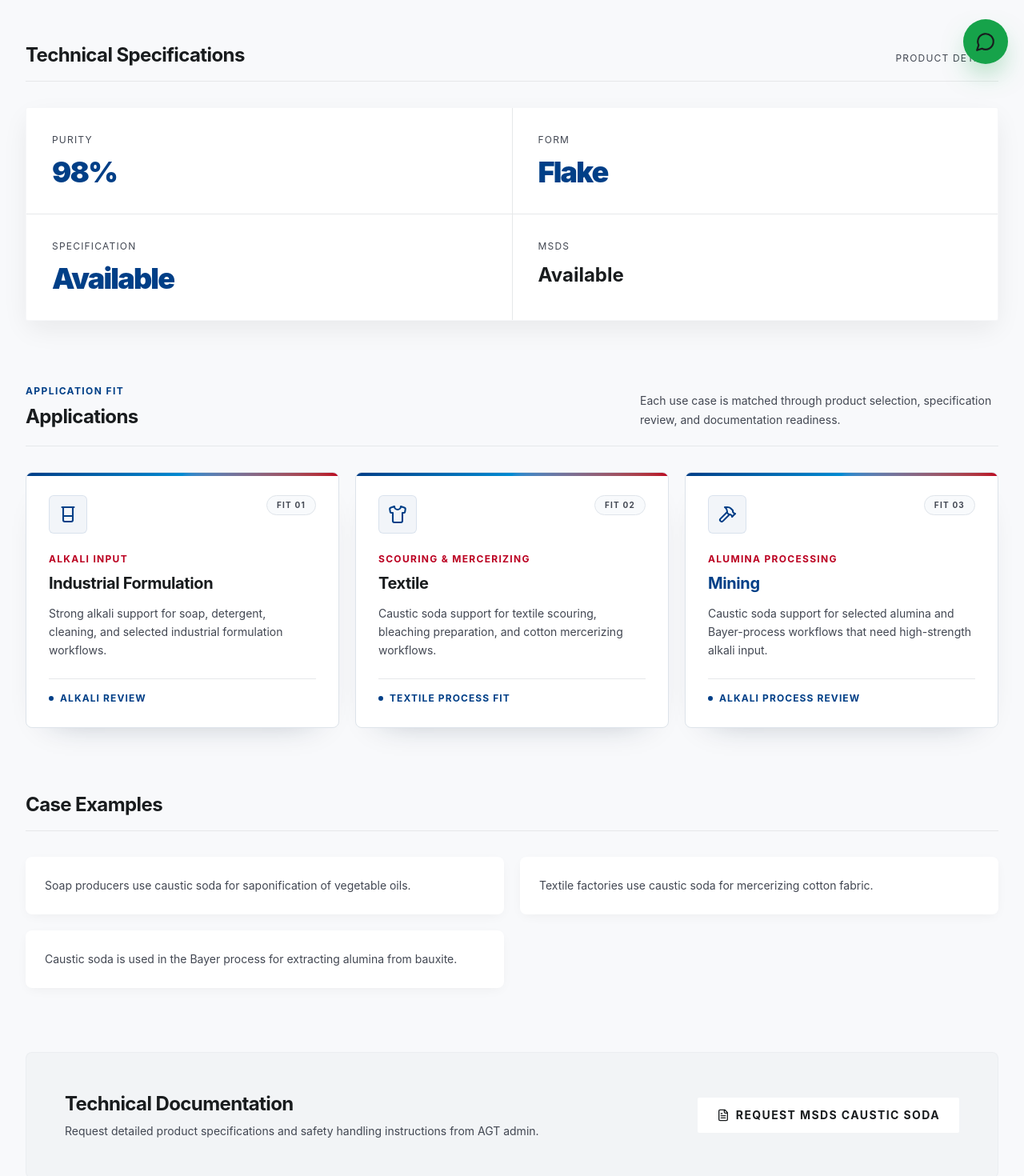
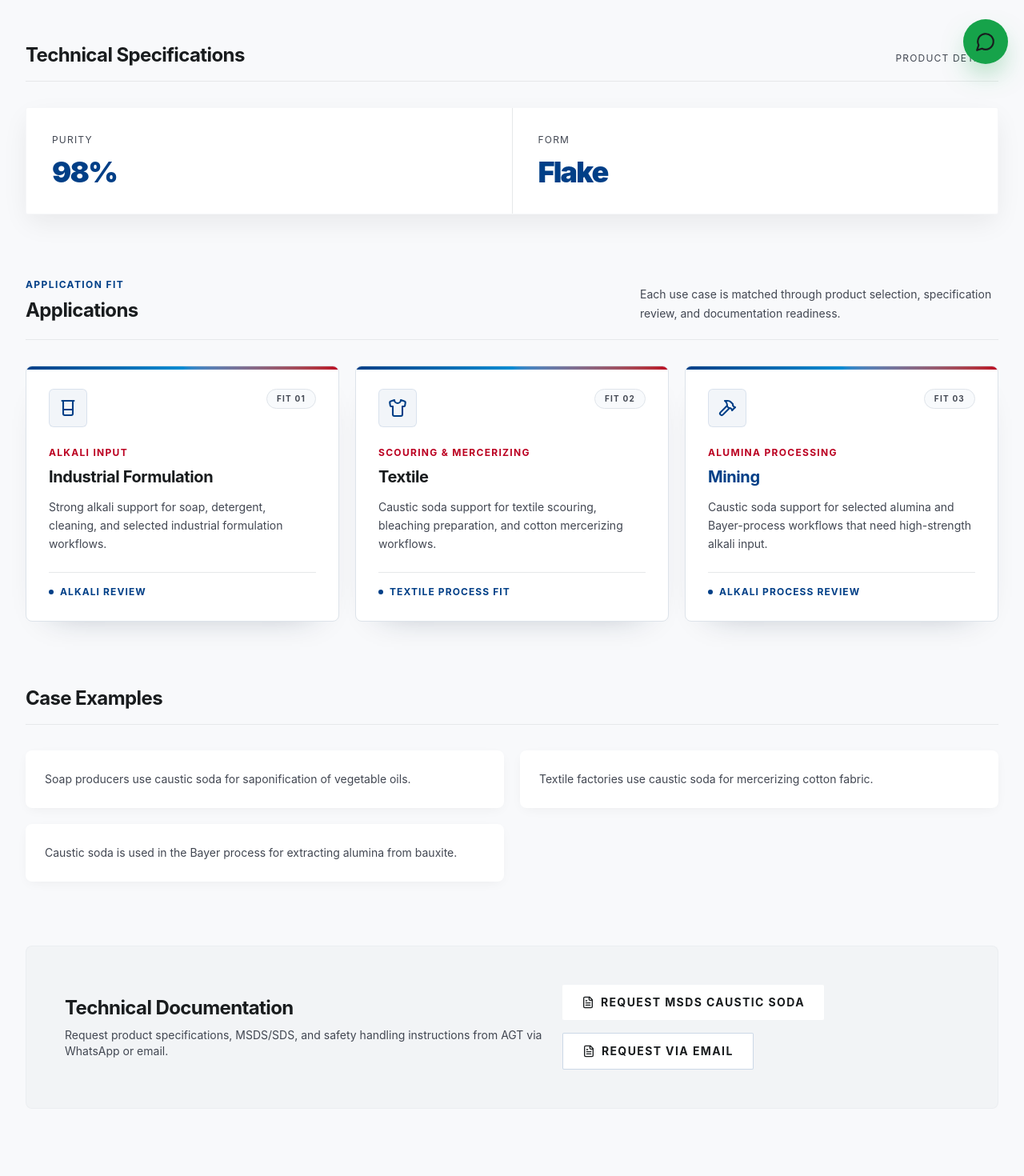
Before and after one commit to persadaramiiza/agt-website, a Next.js app: page /products/caustic-soda-98-flake in a window 1280 px wide. Shown: the part 700-2170 px from the top of the page at 80% size. Built offline with nearby package versions, Linux system fonts and the light colour scheme.

Commit message:
Move request-only product docs to CTA

```diff
--- a/src/app/products/[slug]/page.tsx
+++ b/src/app/products/[slug]/page.tsx
@@ -340,6 +340,15 @@ function getProductTitleClass(name: string) {
   return "text-5xl leading-none tracking-[-1.5px] sm:text-6xl md:text-7xl md:tracking-[-2.5px]";
 }
 
+function isRequestOnlySpec(spec: { label: string; value: string }) {
+  const requestOnlyLabels = ["Specification", "MSDS", "SDS"];
+
+  return (
+    requestOnlyLabels.includes(spec.label) &&
+    spec.value.toLowerCase() === "available"
+  );
+}
+
 export function generateStaticParams() {
   return products.map((product) => ({ slug: product.slug }));
 }
@@ -373,6 +382,11 @@ export default async function ProductDetailPage({
   const productTitleClass = getProductTitleClass(product.name);
   const productIndustryLink = getProductIndustryLink(product.slug, product.category);
   const hasSingleGradeGroup = product.gradeGroups?.length === 1;
+  const visibleSpecs = product.specs.filter((spec) => !isRequestOnlySpec(spec));
+  const emailSubject = encodeURIComponent(`Request ${product.name} documentation`);
+  const emailBody = encodeURIComponent(
+    `Hello AGT team,\n\nI would like to request the specification/MSDS for ${product.name}.\n\nThank you.`,
+  );
 
   return (
     <main className="bg-background">
@@ -441,7 +455,7 @@ export default async function ProductDetailPage({
         </div>
         <div className="industrial-shadow overflow-hidden rounded-[2px] border border-[#c2c6d4]/15 bg-white">
           <dl className="grid bg-[#e6e8ea] gap-px md:grid-cols-2">
-            {product.specs.slice(0, 4).map((spec, index) => (
+            {visibleSpecs.slice(0, 4).map((spec, index) => (
               <div key={spec.label} className="bg-white p-8">
                 <dt className="text-xs uppercase tracking-[1.2px] text-muted">
                   {spec.label}
@@ -639,8 +653,8 @@ export default async function ProductDetailPage({
               Technical Documentation
             </h2>
             <p className="mt-2 text-sm text-muted">
-              Request detailed product specifications and safety handling
-              instructions from AGT admin.
+              Request product specifications, MSDS/SDS, and safety handling
+              instructions from AGT via WhatsApp or email.
             </p>
           </div>
           <div className="mt-6 flex flex-wrap gap-4 md:mt-0">
@@ -656,6 +670,13 @@ export default async function ProductDetailPage({
                 Request {document.label}
               </a>
             ))}
+            <a
+              href={`mailto:admin@arbetrading.com?subject=${emailSubject}&body=${emailBody}`}
+              className="inline-flex items-center gap-2 rounded-[2px] border border-primary/20 bg-white px-6 py-3 text-sm font-bold uppercase tracking-[1.4px] text-primary"
+            >
+              <FileText size={16} />
+              Request via Email
+            </a>
           </div>
         </div>
       </section>
```
